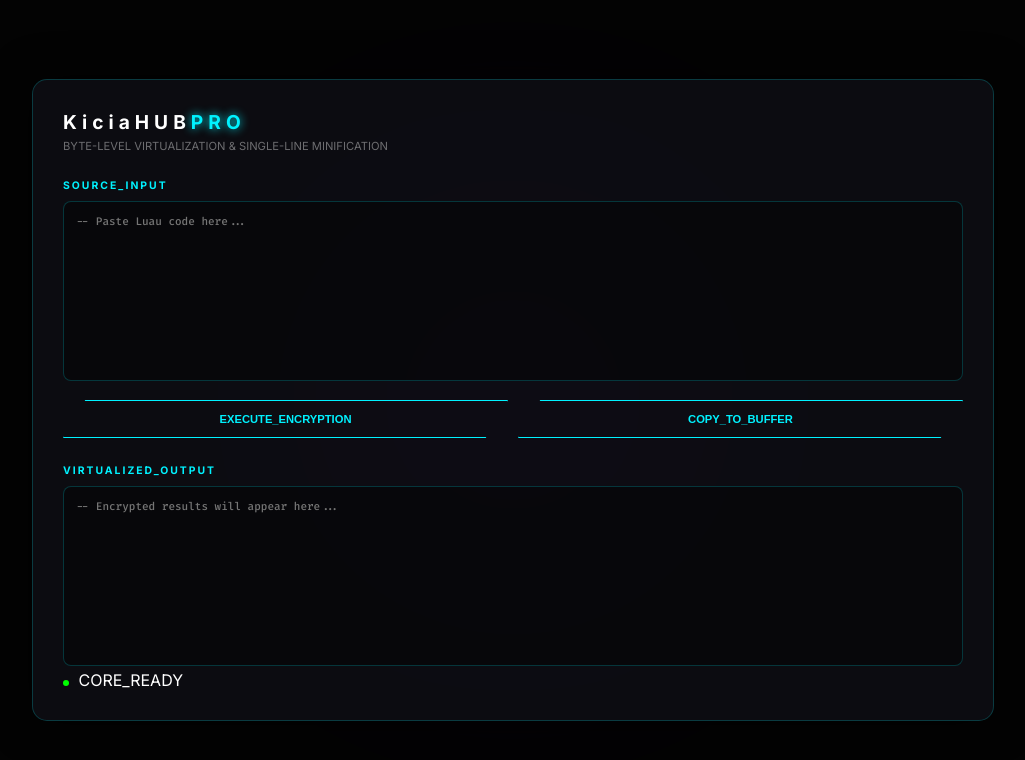
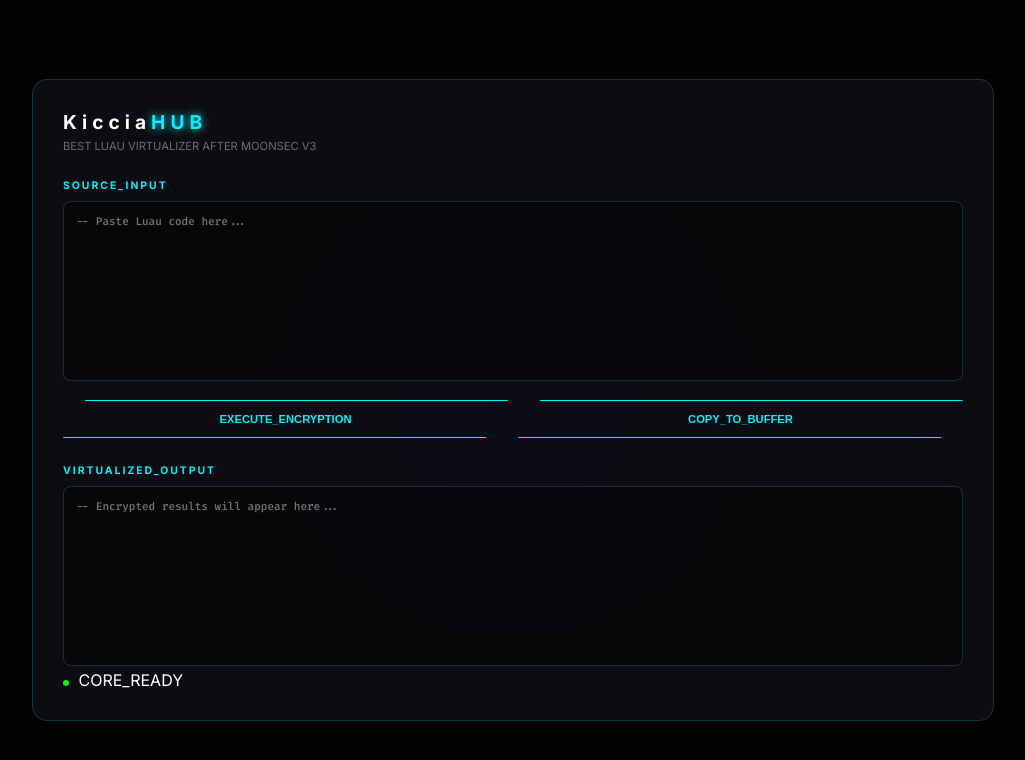
Before and after one commit to kicciahub/kicciahub.github.io, a plain HTML site: page index.html in a window 1280 px wide. Shown: the whole page, without its empty margins (127-1152 px from the left). Drawn offline with Linux system fonts and the light colour scheme.

Commit message:
Update index.html

```diff
--- a/index.html
+++ b/index.html
@@ -3,7 +3,7 @@
 <head>
     <meta charset="UTF-8">
     <meta name="viewport" content="width=device-width, initial-scale=1.0">
-    <title>KiciaHUB | Luau Virtualizer</title>
+    <title>KicciaHUB v4</title>
     <link rel="stylesheet" href="style.css">
     <link href="https://fonts.googleapis.com/css2?family=Fira+Code:wght@300;500&family=Inter:wght@400;700&display=swap" rel="stylesheet">
 </head>
@@ -11,8 +11,8 @@
     <div class="background-glow"></div>
     <div class="main-container">
         <header>
-            <h1>KiciaHUB<span>PRO</span></h1>
-            <p>Byte-Level Virtualization & Single-Line Minification</p>
+            <h1>Kiccia<span>HUB</span></h1>
+            <p>Best LuaU Virtualizer after Moonsec V3</p>
         </header>
 
         <div class="editor-section">
```
